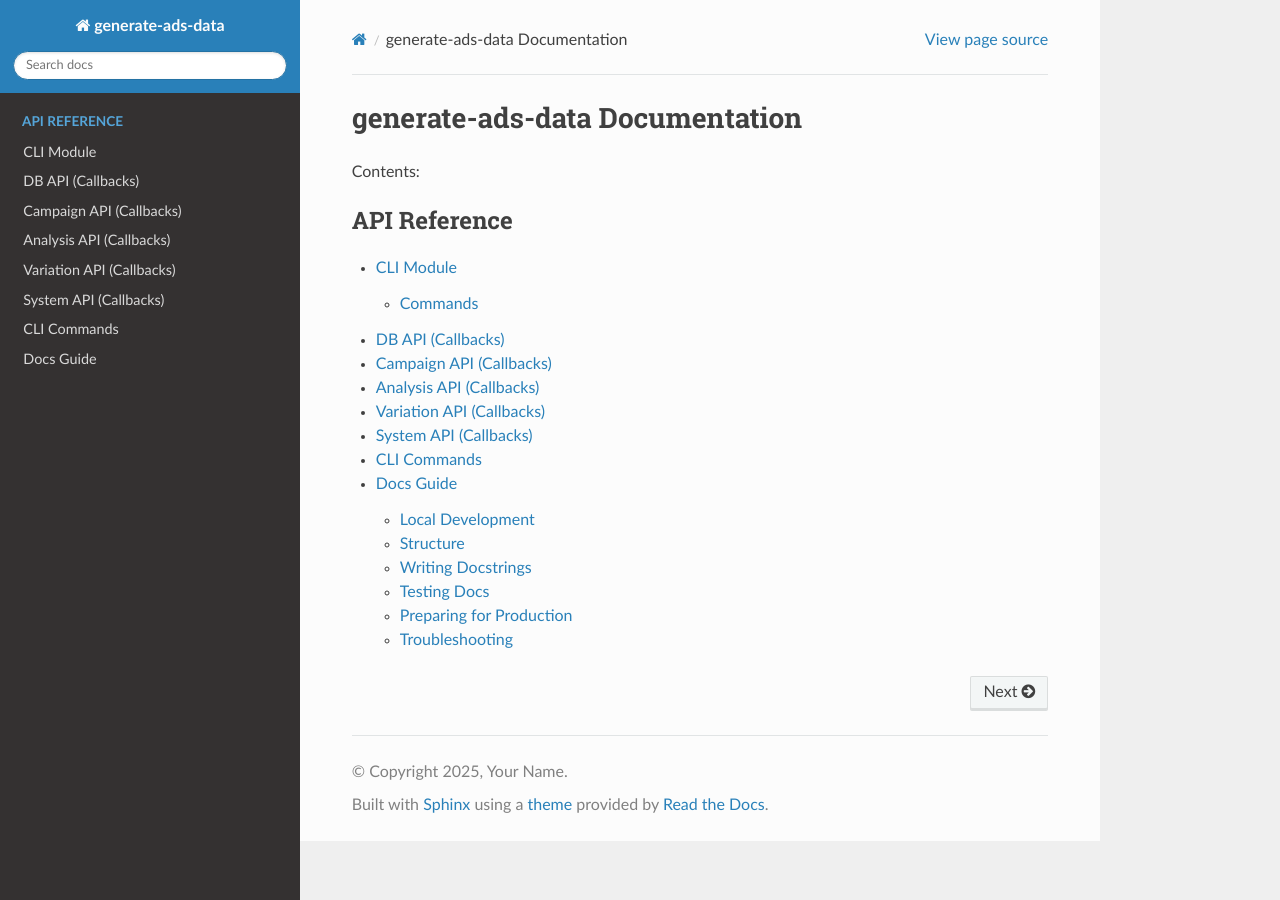
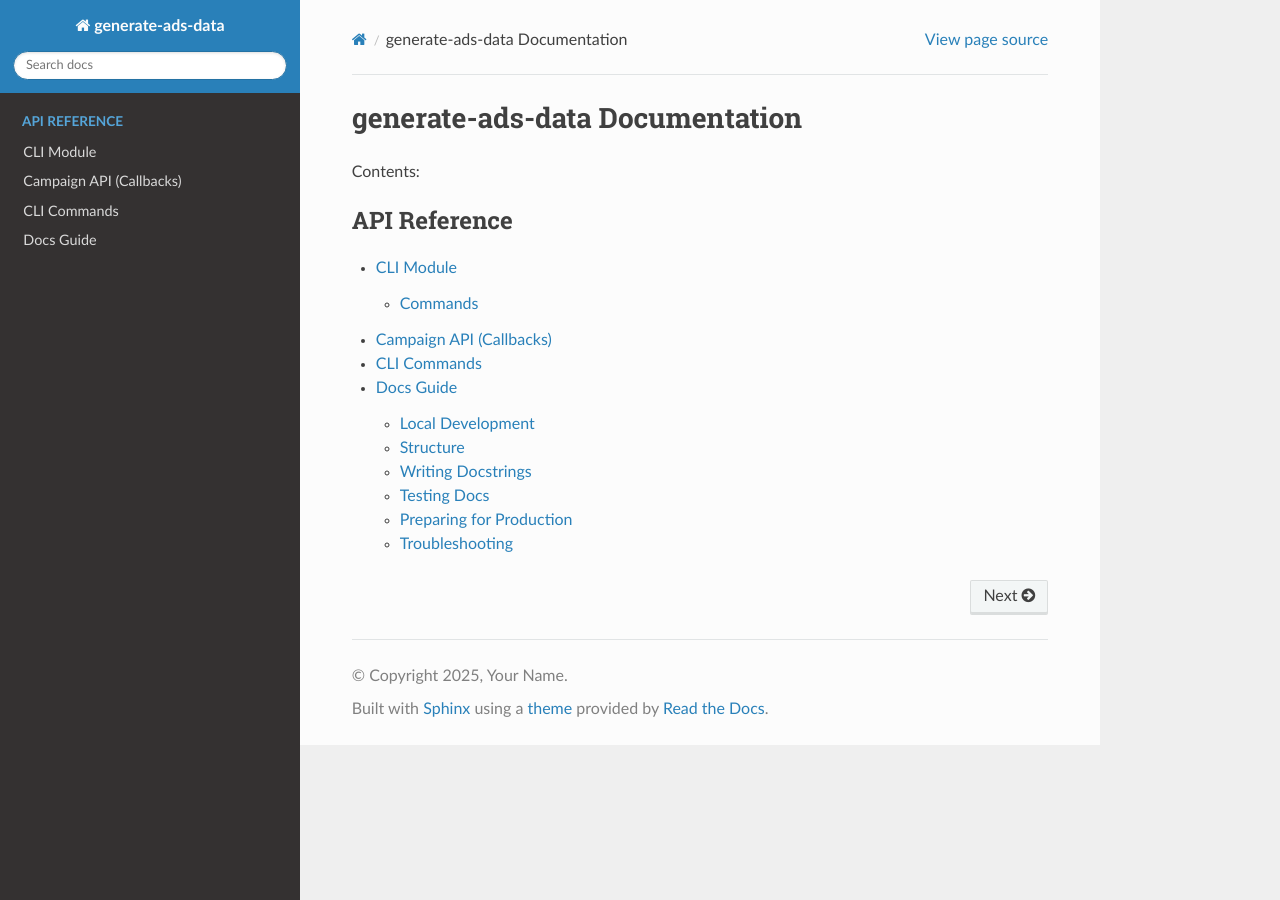
Before and after one commit to alex-jobfinder/generate-ads-data, a Sphinx documentation site: the page built from docs/index.rst, in a window 1280 px wide. Built offline with Sphinx 7.4.7 and the Read the Docs theme 3.1.0, drawn with Linux system fonts in a browser that asks for light colours.

Commit message:
ADVERTISER_004

```diff
--- a/docs/index.rst
+++ b/docs/index.rst
@@ -8,10 +8,6 @@ Contents:
    :caption: API Reference
 
    api/cli
-   api/db_api
    api/campaign_api
-   api/analysis_api
-   api/variation_api
-   api/system_api
    cli_commands
    docs_guide
```
Also changed, not shown: docs/api/analysis_api.rst (deleted, +0 -7 lines), docs/api/db_api.rst (deleted, +0 -7 lines), docs/api/system_api.rst (deleted, +0 -7 lines), docs/api/variation_api.rst (deleted, +0 -7 lines).
